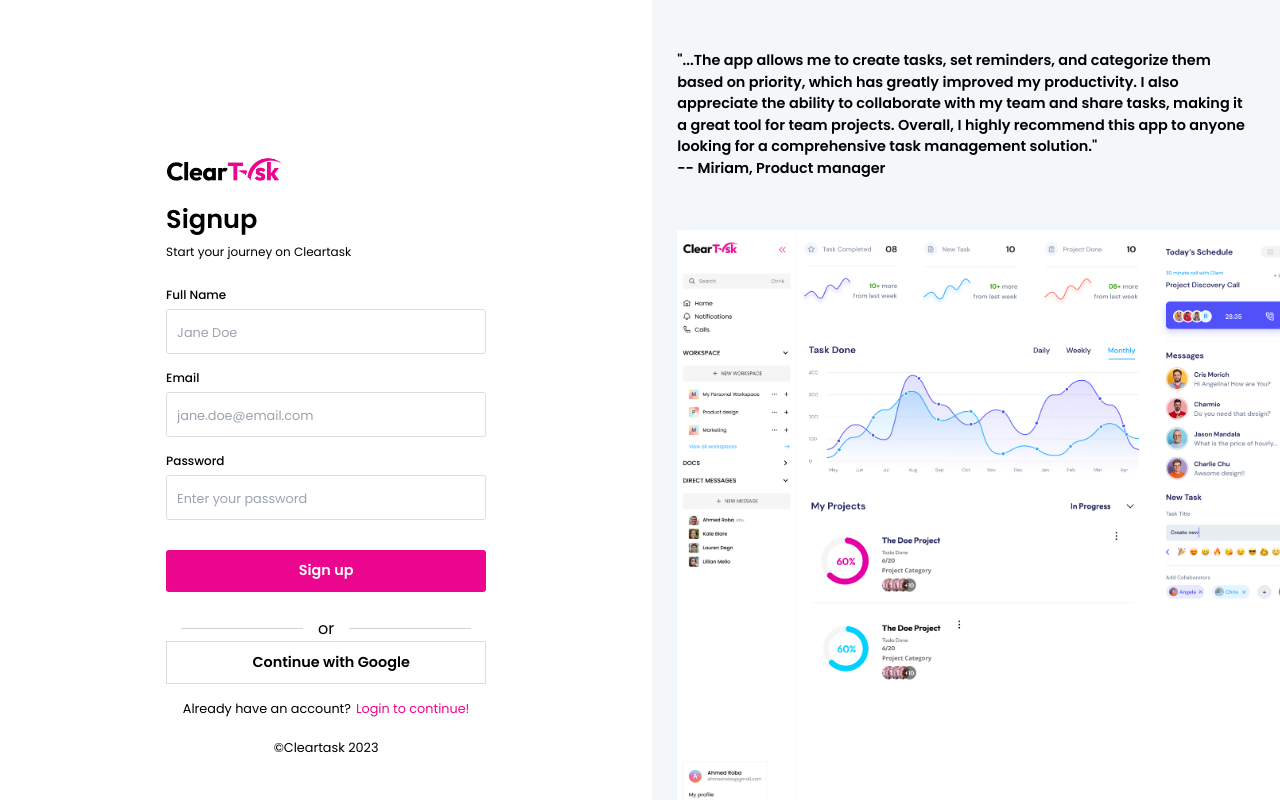
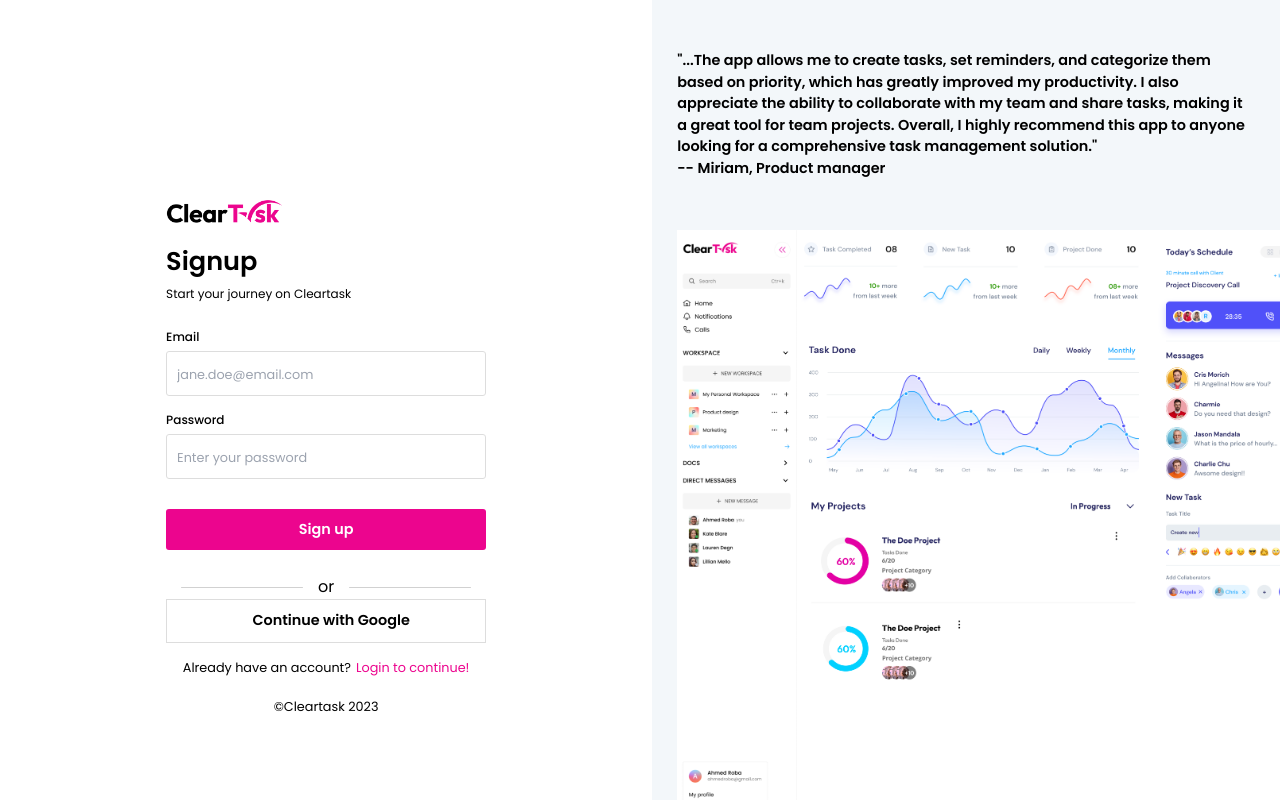
Before and after one commit to Crunch-Garage/cleartask, a React (Create React App) app in the folder react/: page /auth/signup in a window 1280 px wide. Built offline with nearby package versions, Linux system fonts and the light colour scheme; some icons are missing; a web font is replaced by a local one.

Commit message:
feat: remove occurrences of full name and username

```diff
--- a/react/src/components/Signup.css
+++ b/react/src/components/Signup.css
@@ -103,19 +103,6 @@
 
 .auth form input::placeholder{
     font-size:0.8rem;
-}
-
-.auth form .full-name{
-    display: flex;
-    flex-direction: column;
-    justify-content: flex-start;
-}
-
-.auth form .full-name .fields {
-    width:100%;
-    display: flex;
-    justify-content: space-between;
-    flex-wrap: nowrap;
 }
 
 .auth form button{
--- a/react/src/components/Signup.js
+++ b/react/src/components/Signup.js
@@ -20,42 +20,25 @@
     constructor(props){
         super(props);
         this.state = {
-            username:"",
-            fullName:"",
             email:"",
             password:"",
             authErrors:"",
             emailErrors:"",
-            fullNameErrors:"",
             passwordErrors:""
         }
-
-        this.handleChange =this.handleChange.bind(this);
     }
 
     // componentDidMount = () =>{
     // }
 
-    // Form fields processing a user inputs their details.
-    handleChange(object){
-        // Update state as form field values change
-        this.setState(object,()=> {
-            // TO DO: Check if username already exists and generate a new random one
-            this.setState({username:this.state.email.substring(0, this.state.email.lastIndexOf("@"))}, () => console.log(this.state.username))
-        });
-    };
-
     registerUser = (e) => {
         e.preventDefault();
         this.state.email && this.state.firstname? (
             this.state.email ? (
-                this.state.fullName ? (
                 axios({
                     method:'post',
                     url:'/apis/rest-auth/registration/',
                     data: {
-                            username: this.state.username,
-                            firstname:this.state.fullName,
                         password:this.state.password,
                         email:this.state.email
                     }
@@ -77,10 +60,8 @@
                     console.log(error);
                 })
 
-                ) : this.setState({fullNameErrors:"Please enter your full name"})
-
             ) : this.setState({emailErrors:"Please enter your email"})
-        ) : this.setState({emailErrors:"Please enter your email",fullNameErrors:"Please enter your full name"})
+        ) : this.setState({emailErrors:"Please enter your email"})
     };
 
     render(){
@@ -99,18 +80,6 @@
                                     </div>
                                     <form onSubmit={this.registerUser} className="form">
                                     <span className={this.state.authErrors ? 'form__errors form__auth-error' : ''}>{this.state.authErrors}</span>
-                                        <div className="full-names">
-                                            <div className="fields">
-                                                <div className='auth__form-input'>
-                                                    <div className='auth__form-input--header'>
-                                                        <label for="fullname">Full Name</label>
-                                                    </div>
-                                                    <input id='fullname' className={this.state.fullNameErrors ? 'form__field-error' : ''} name='full name' placeholder='Jane Doe' onChange={(e)=> this.handleChange({fullName:e.target.value})} required></input>
-                                                </div>
-
-                                            </div>
-                                            <span className='form__errors'>{this.state.fullNameErrors}</span>
-                                        </div>
                                         <div className='auth__form-input'>
                                             <div className='auth__form-input--header'>
                                                 <label for="email">Email</label>
```
Lines whose indentation alone changed are shown as unchanged.
